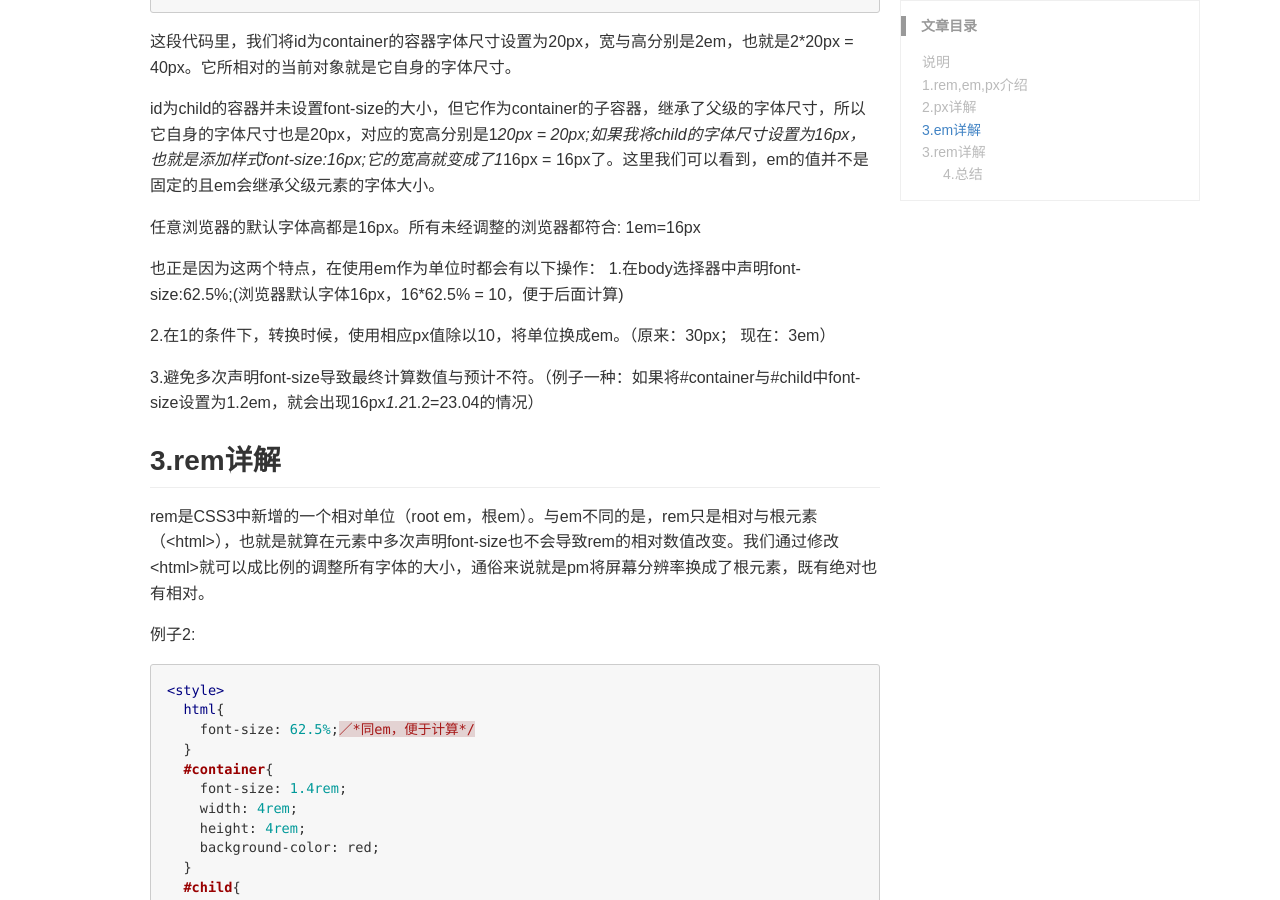
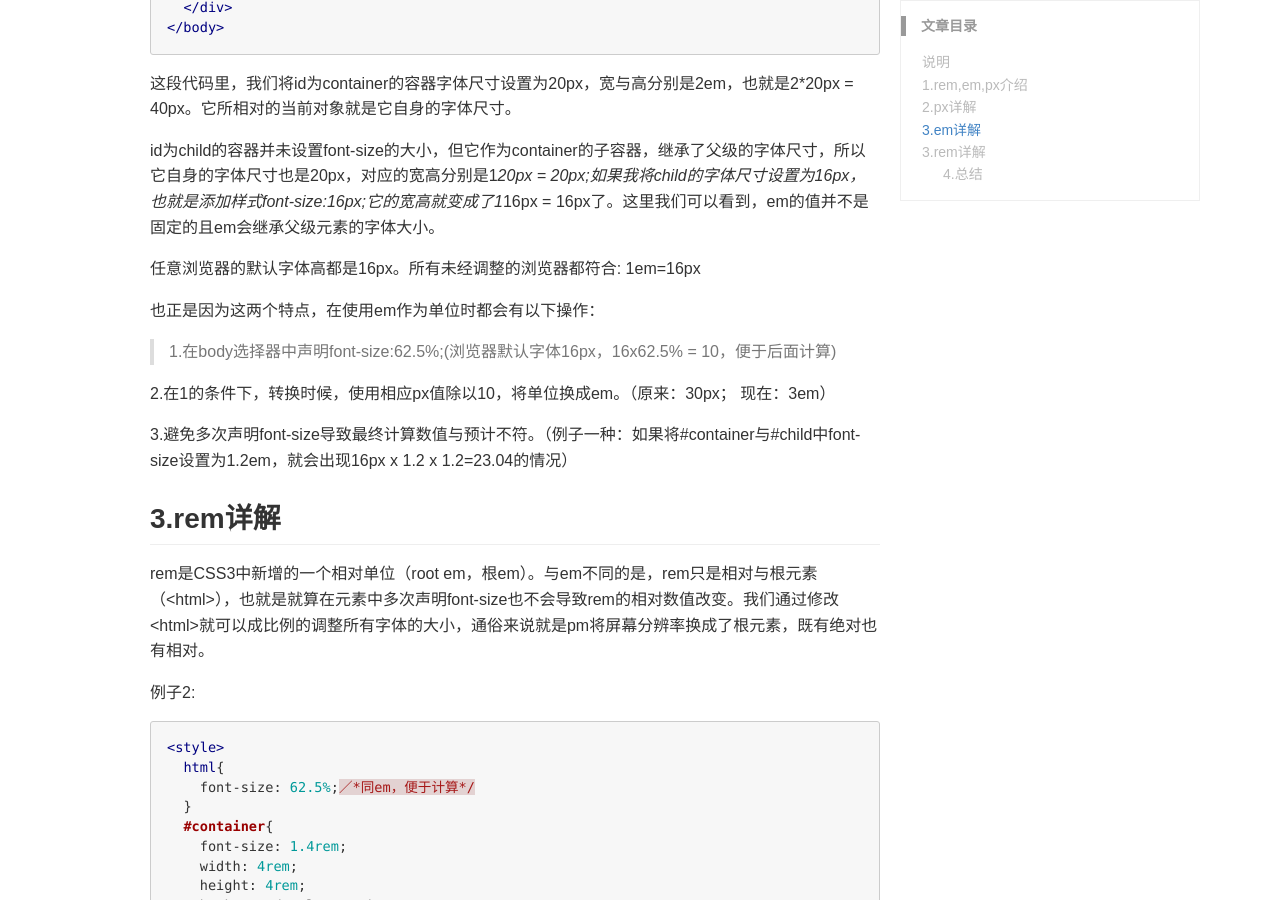
Before and after one commit to binz123/binzblog, a Jekyll site: the page built from _posts/2017-09-19-rem-em-px.md, in a window 1280 px wide and 900 px high, scrolled down 1752 px. Built offline with Jekyll 4.4.1, drawn with Linux system fonts in a browser that asks for light colours; comment, search, counter and statistics services are not loaded; some of the changed text lies outside the part shown.

Commit message:
删除多余

````diff
--- a/_posts/2017-09-19-rem-em-px.md
+++ b/_posts/2017-09-19-rem-em-px.md
@@ -30,17 +30,17 @@ px相对屏幕分辨率，我们的设备显示图像都是由无数个小点组
 
 举个例子：
 我们在I品牌手机上1px宽 = 1毫米，而在A品牌上1px宽 = 2毫米。
-此时定义一个div的宽度为10px，那么I品牌上这个div的物理宽度就是10*1 = 10毫米，而A品牌上则是10*2 = 20毫米。如果二者的长宽比不同，则有可能出现不是正方形的div。
+此时定义一个div的宽度为10px，那么I品牌上这个div的物理宽度就是10 x 1 = 10毫米，而A品牌上则是10 x 2 = 20毫米。如果二者的长宽比不同，则有可能出现不是正方形的div。
 
 px具有以下特点：
-1.IE中无法调整那些使用px作为单位的字体大小。
+> 1.IE中无法调整那些使用px作为单位的字体大小。
 
-2.Chrome中字体最小设置为12px，当小于12px时自动设置12px；（解决方案：scale()）
+> 2.Chrome中字体最小设置为12px，当小于12px时自动设置12px；（解决方案：scale()）
 
 ## 3.em详解
 
-重新读一遍em的概念，em是相对长度单位。相对于 __当前对象内文本的字体__ 尺寸。
-如当前对行内文本的字体尺寸未被人设置，则相对于 __浏览器的默认字体__ 尺寸。
+> 重新读一遍em的概念，em是相对长度单位。相对于 __当前对象内文本的字体__ 尺寸。
+> 如当前对行内文本的字体尺寸未被人设置，则相对于 __浏览器的默认字体__ 尺寸。
 
 刚开始学em的时候，很容易这些定义弄的头晕目眩，有种雾里看花的感觉，似懂非懂。
 这里强调的当前对象内文本的字体到底是什么意思呢？
@@ -76,11 +76,11 @@ id为child的容器并未设置font-size的大小，但它作为container的子
 任意浏览器的默认字体高都是16px。所有未经调整的浏览器都符合: 1em=16px
 
 也正是因为这两个特点，在使用em作为单位时都会有以下操作：
-1.在body选择器中声明font-size:62.5%;(浏览器默认字体16px，16*62.5% = 10，便于后面计算)
+> 1.在body选择器中声明font-size:62.5%;(浏览器默认字体16px，16x62.5% = 10，便于后面计算)
 
 2.在1的条件下，转换时候，使用相应px值除以10，将单位换成em。（原来：30px； 现在：3em）
 
-3.避免多次声明font-size导致最终计算数值与预计不符。（例子一种：如果将#container与#child中font-size设置为1.2em，就会出现16px*1.2*1.2=23.04的情况）
+3.避免多次声明font-size导致最终计算数值与预计不符。（例子一种：如果将#container与#child中font-size设置为1.2em，就会出现16px x 1.2 x 1.2=23.04的情况）
 
 
 ## 3.rem详解
@@ -114,8 +114,8 @@ rem是CSS3中新增的一个相对单位（root em，根em）。与em不同的
 </html>
 ```
 
-可以看到在container中设置的rem并没有影响到child的宽度比，因为单位是rem，它的相对始终是html中设置的font-size的大小。
-不过由于是CSS3的特性，在IE7与IE8中并不支持，所以当遇到需要兼容IE7，8的时候，最好还是使用px来做单位,如下：
+> 可以看到在container中设置的rem并没有影响到child的宽度比，因为单位是rem，它的相对始终是html中设置的font-size的大小。
+> 不过由于是CSS3的特性，在IE7与IE8中并不支持，所以当遇到需要兼容IE7，8的时候，最好还是使用px来做单位,如下：
 
 ```css
 #container{
````
Also changed, not shown: _posts/2011-05-25-export-data-from-excel-to-word-by-vba.md (deleted, +0 -43 lines).
